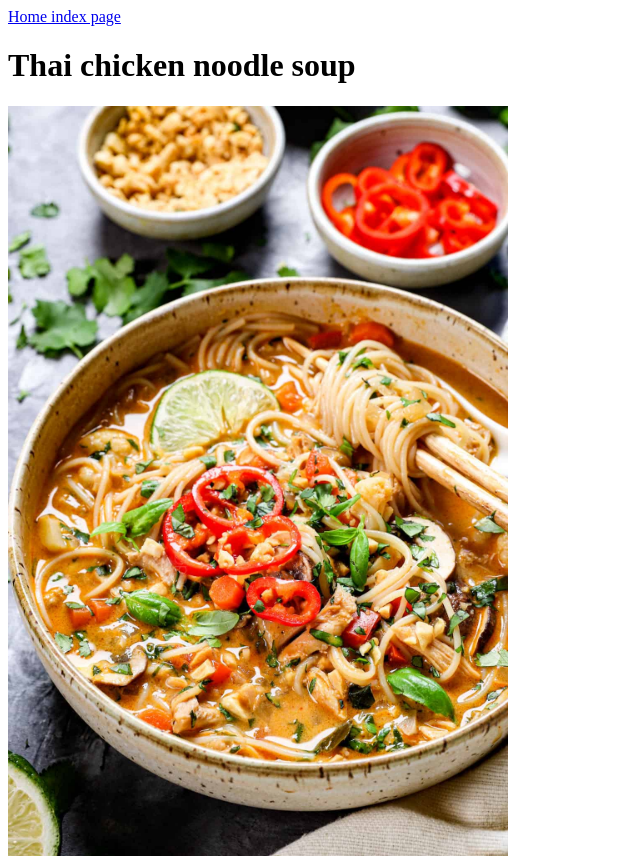
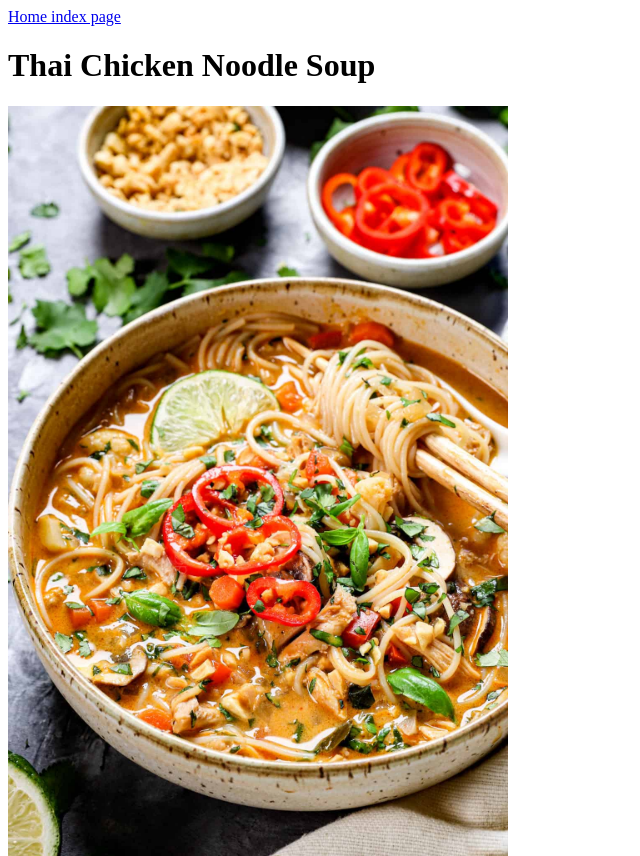
Before and after one commit to Honeyflowz/odin-recipes, a plain HTML site: page recipes/thaisoup.html in a window 1280 px wide. Shown: the top 856 px of the page, without its empty margins (0-640 px from the left). Drawn offline with Linux system fonts and the light colour scheme.

Commit message:
Capitalized Recipe Title

```diff
--- a/recipes/thaisoup.html
+++ b/recipes/thaisoup.html
@@ -7,7 +7,7 @@
 </head>
 <body>
     <a href="../index.html">Home index page</a>
- <h1><strong>Thai chicken noodle soup</strong></h1>
+ <h1><strong>Thai Chicken Noodle Soup</strong></h1>
  <img src="../img/thaisoup.jpg" width="500" alt="A colorful bowl of noodle soup in a red broth with chopsticks">
  <h2><strong>Description</strong></h2>
 <p>This is a family favorite. Perfect for summer potlucks or to warm up during the fall and winter months. This recipe makes a large batch, so there is plenty for the whole family. The hearty chicken, spicy curry and creamy coconut milk come together to make this memorable soup. This can be made in a single pot making for less dishes and more spending time with those you care about. </p>
```
Also changed, not shown: recipes/nobake.html (added, +11 -0 lines), img/nobake.jpg (added).
